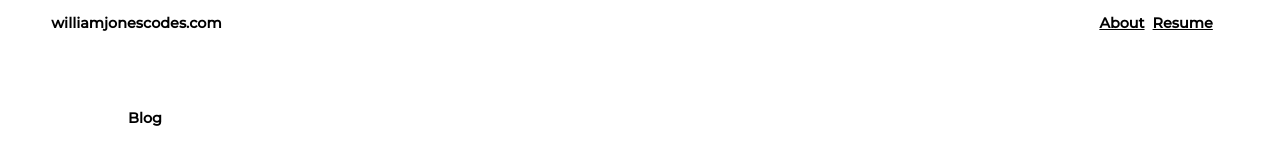
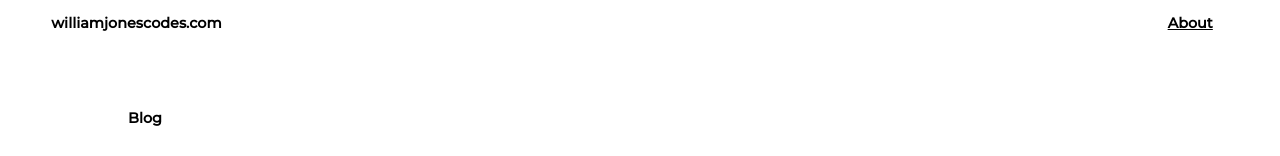
Before and after one commit to CodeJonesW/Wills_Blog, a Next.js app: page / in a window 1280 px wide. Shown: the top 156 px of the page. Built offline with nearby package versions, Linux system fonts and the light colour scheme.

Commit message:
remove resume link from home nav bar

```diff
--- a/components/shared/styles.tsx
+++ b/components/shared/styles.tsx
@@ -102,7 +102,7 @@ export const ContactContainer = styled(motion.div)`
   max-width: 400px;
   display: flex;
   flex-direction: row;
-  justify-content: "center";
+  justify-content: "flex-end";
   align-items: "center";
 `;
 export const BackArrowContainer = styled(motion.div)`
--- a/pages/index.tsx
+++ b/pages/index.tsx
@@ -79,10 +79,7 @@ export default function Home({ posts }: BlogProps) {
             </Div>
             <ContactContainer>
               <Link style={{ color: "black" }} href="/about">
-                <H3 style={{ marginRight: 4 }}>About</H3>
-              </Link>
-              <Link style={{ color: "black" }} href="/resume">
-                <H3 style={{ marginLeft: 4 }}>Resume</H3>
+                <H3 style={{}}>About</H3>
               </Link>
               <UnshrinkableDiv style={{ width: "16px" }} />
             </ContactContainer>
```
